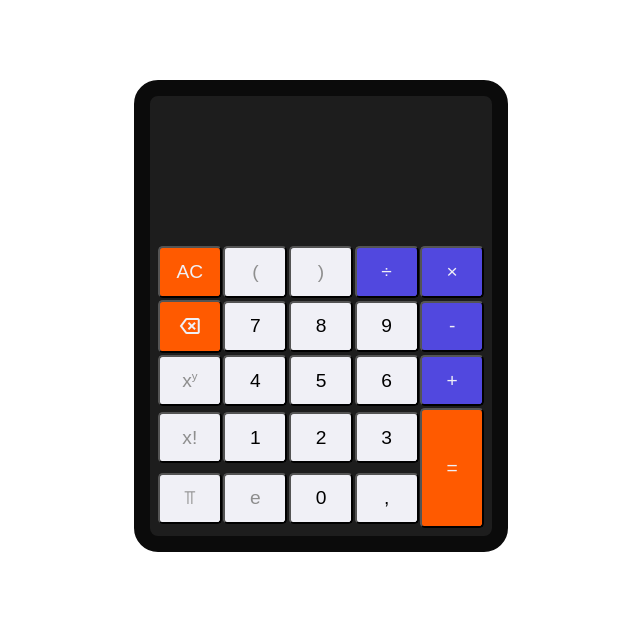
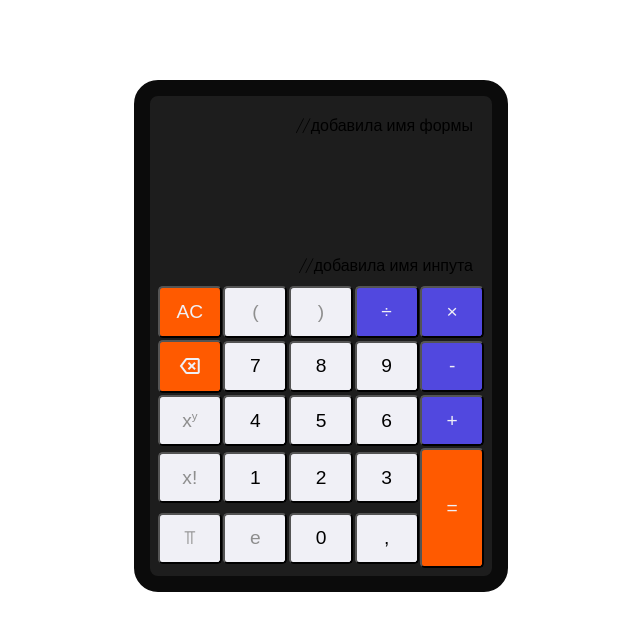
Before and after one commit to frekenb/calculator, a plain HTML site: page index.html in a window 1280 px wide. Shown: the whole page, without its empty margins (319-959 px from the left). Drawn offline with nearby package versions, Linux system fonts and the light colour scheme; a web font is replaced by a local one.

Commit message:
Update index.html

```diff
--- a/index.html
+++ b/index.html
@@ -19,8 +19,8 @@
   </head>
   <body>
     <main>
-      <form action="submit" id="form" name="form">
-        <input onclick type="text" id="input" name="textview" />
+      <form action="submit" id="form" name="form"> //добавила имя формы
+        <input onclick type="text" id="input" name="textview" /> //добавила имя инпута
         <div id="result" readonly></div>
       </form>
       <section class="container">
```
